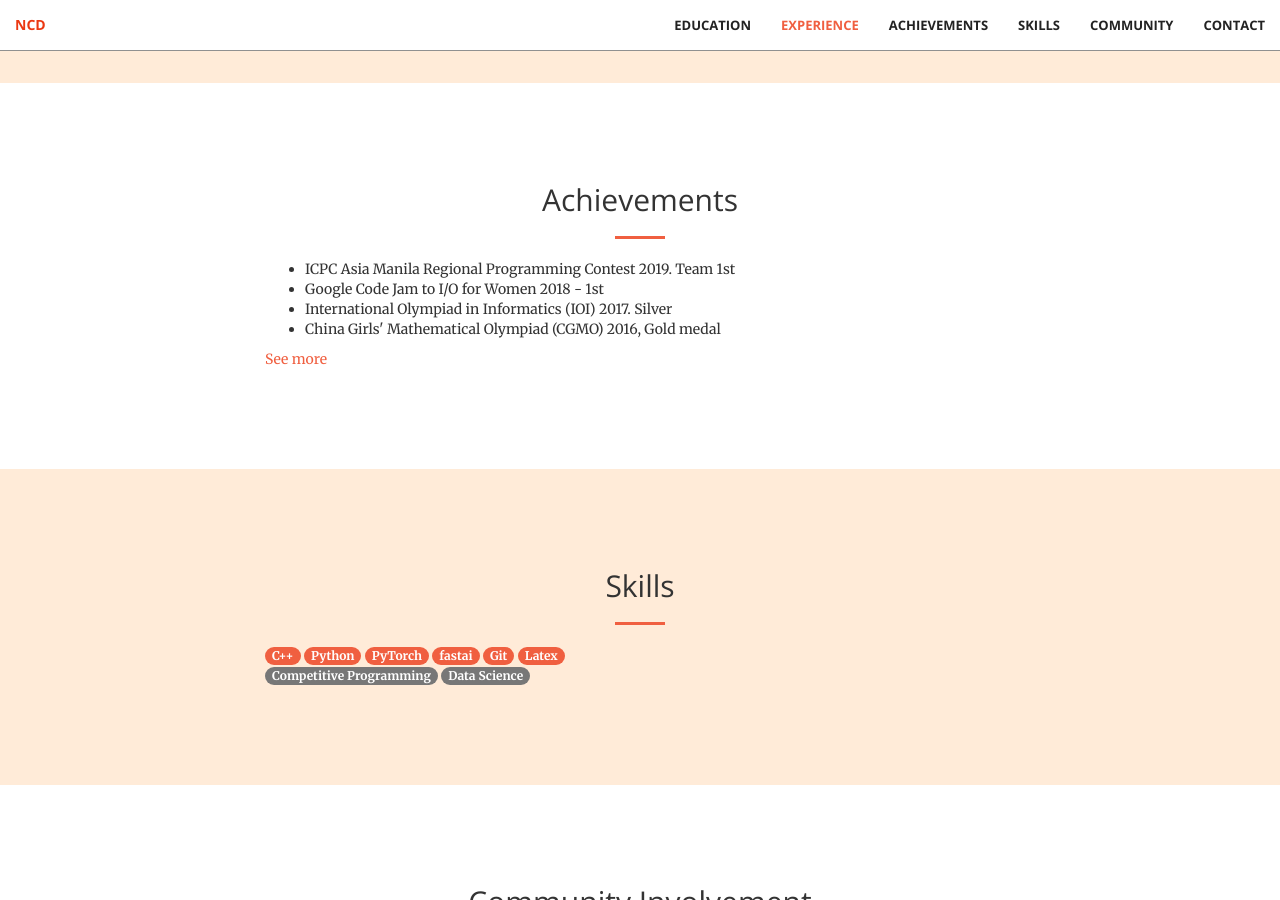
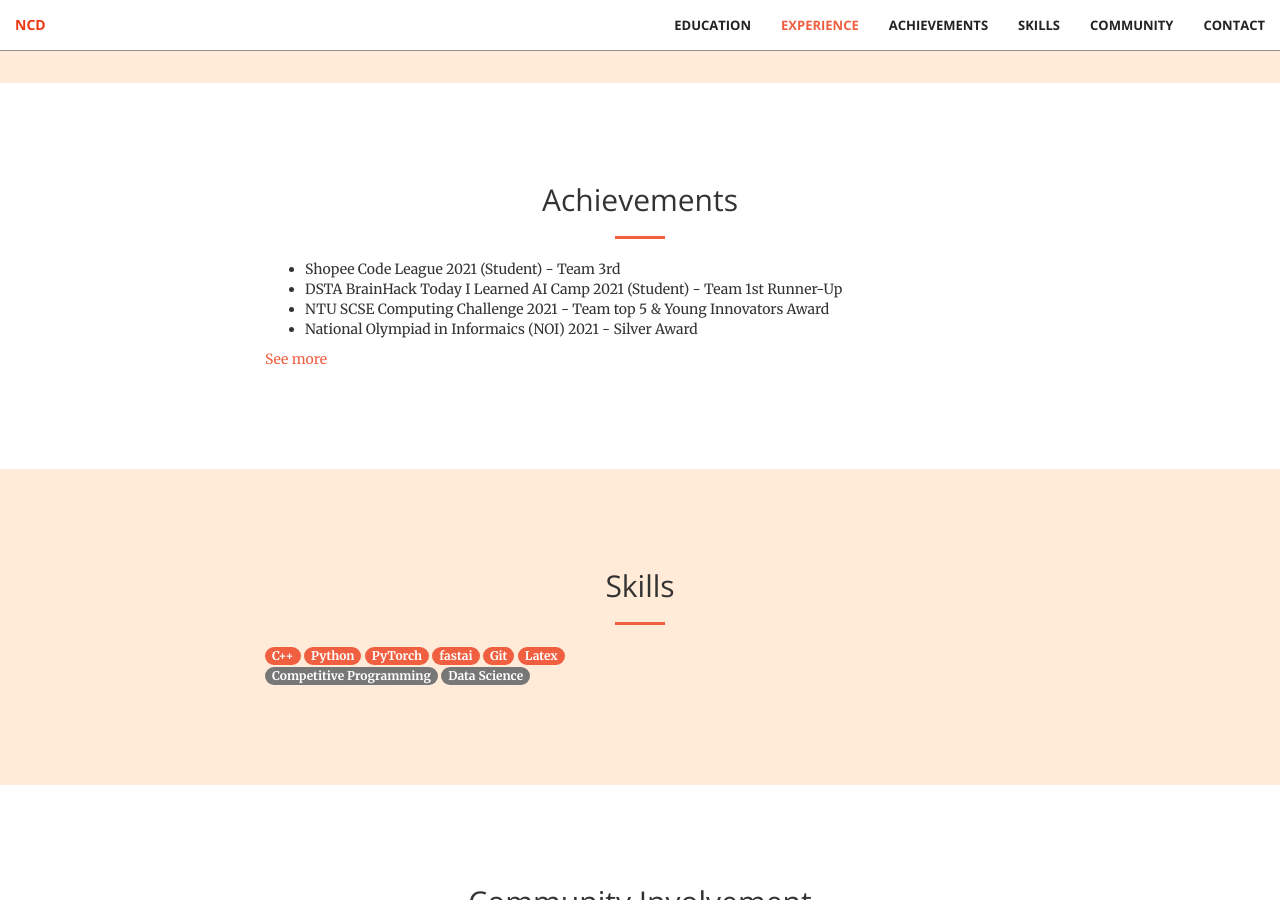
Before and after one commit to ncduy0303/archive_portfolio, a Jekyll site: the page built from index.html, in a window 1280 px wide and 900 px high, scrolled down 1991 px. Built offline with Jekyll 4.4.1, drawn with Linux system fonts in a browser that asks for light colours.

Commit message:
fix achievement

```diff
--- a/_includes/achievements.html
+++ b/_includes/achievements.html
@@ -11,10 +11,10 @@
         <div class="row">
             <div class="col-lg-8 col-lg-offset-2">
                 <ul>
-                    <li>ICPC Asia Manila Regional Programming Contest 2019. Team 1st</li>
-                    <li>Google Code Jam to I/O for Women 2018 - 1st</li>
-                    <li>International Olympiad in Informatics (IOI) 2017. Silver</li>
-                    <li>China Girls' Mathematical Olympiad (CGMO) 2016, Gold medal</li>
+                    <li>Shopee Code League 2021 (Student) - Team 3rd</li>
+                    <li>DSTA BrainHack Today I Learned AI Camp 2021 (Student) - Team 1st Runner-Up</li>
+                    <li>NTU SCSE Computing Challenge 2021 - Team top 5 & Young Innovators Award</li>
+                    <li>National Olympiad in Informaics (NOI) 2021 - Silver Award</li>
                 </ul>
                 <a href="/achievements">See more</a>
             </div>
```
